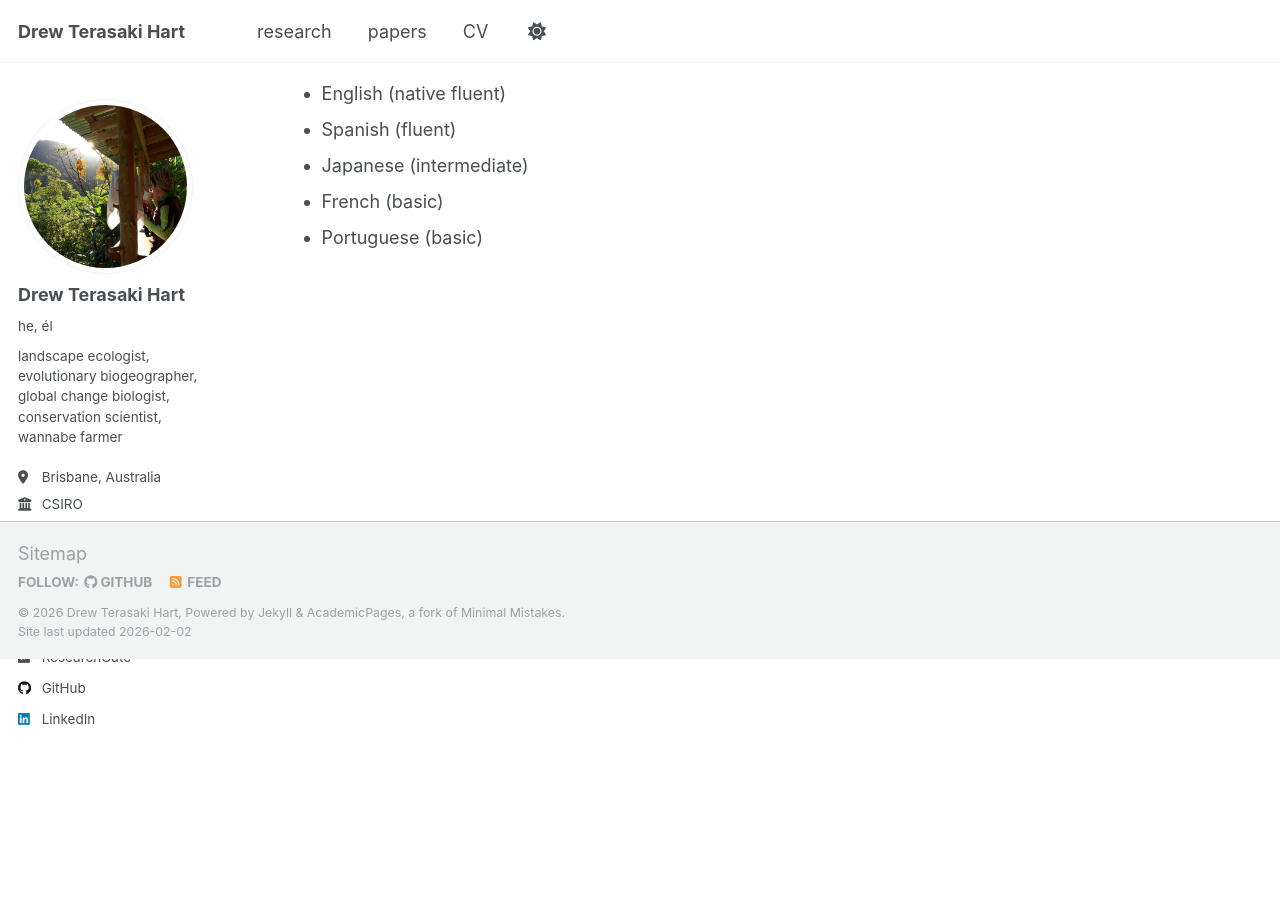
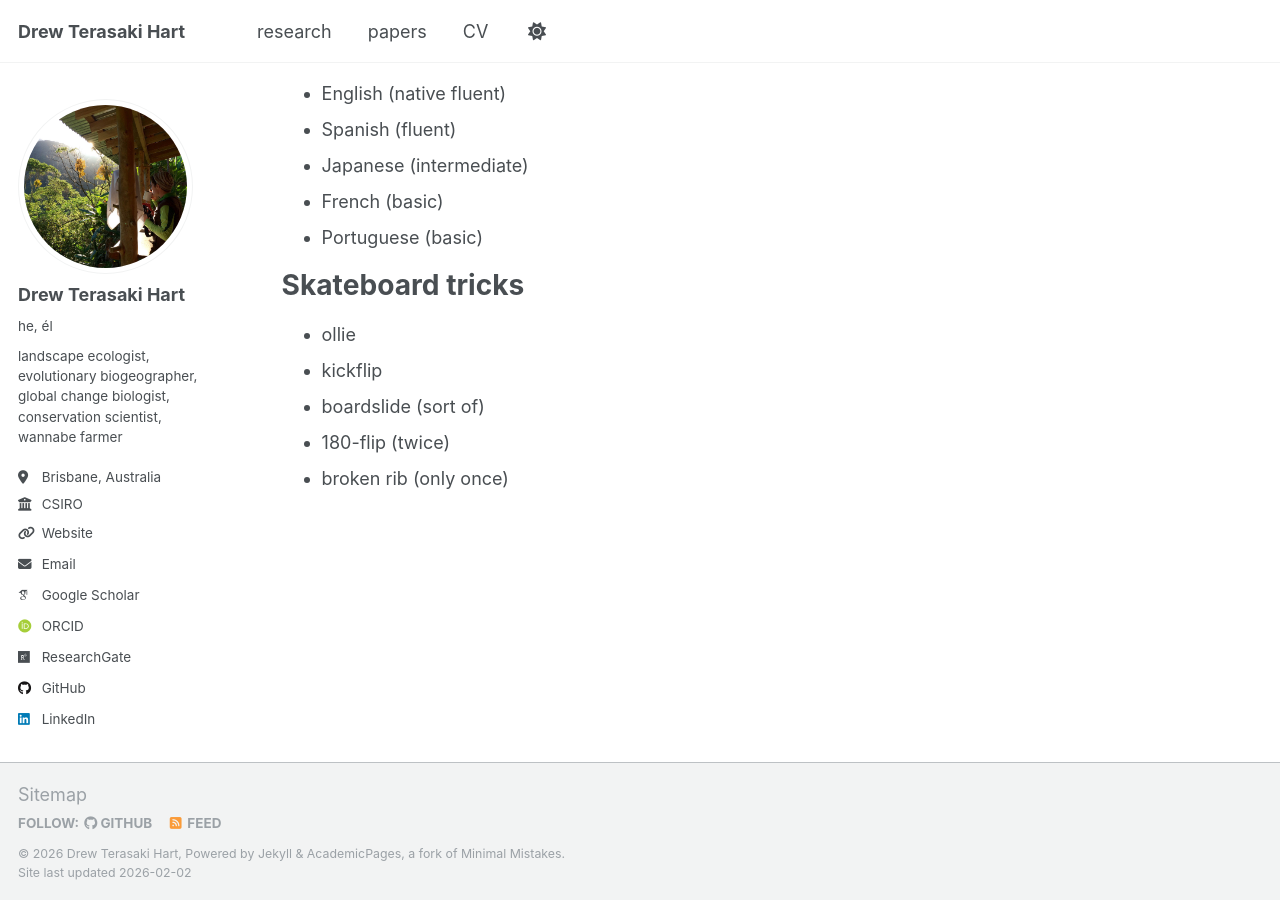
Before and after one commit to erthward/erthward.github.io, a Jekyll site: the page built from _pages/cv.md, in a window 1280 px wide and 900 px high, scrolled down 1114 px. Built offline with Jekyll 4.4.1, drawn with Linux system fonts in a browser that asks for light colours; some web fonts are replaced; a script that is not in the unit is left out; some of the changed text lies outside the part shown.

Commit message:
Fix CV page

```diff
--- a/_pages/cv.md
+++ b/_pages/cv.md
@@ -10,7 +10,7 @@ redirect_from:
 {% include base_path %}
 
 
-<center><p style="color:#f76a23; font-weight:bold"><a href='/files/terasaki_hart_cv.pdf'>PDFS AVAILABLE AT LINKS BELOW</a></p></center>
+<center><p style="color:#f76a23; font-weight:bold"><a href='/files/terasaki_hart_cv.pdf'>FULL CV AVAILABLE FOR DOWNLOAD</a></p></center>
 
 
 -----------------------------------------
@@ -55,3 +55,11 @@ Languages
 * Japanese (intermediate)
 * French (basic)
 * Portuguese (basic)
+
+Skateboard tricks
+=======
+* ollie
+* kickflip
+* boardslide (sort of)
+* 180-flip (twice)
+* broken rib (only once)
```
